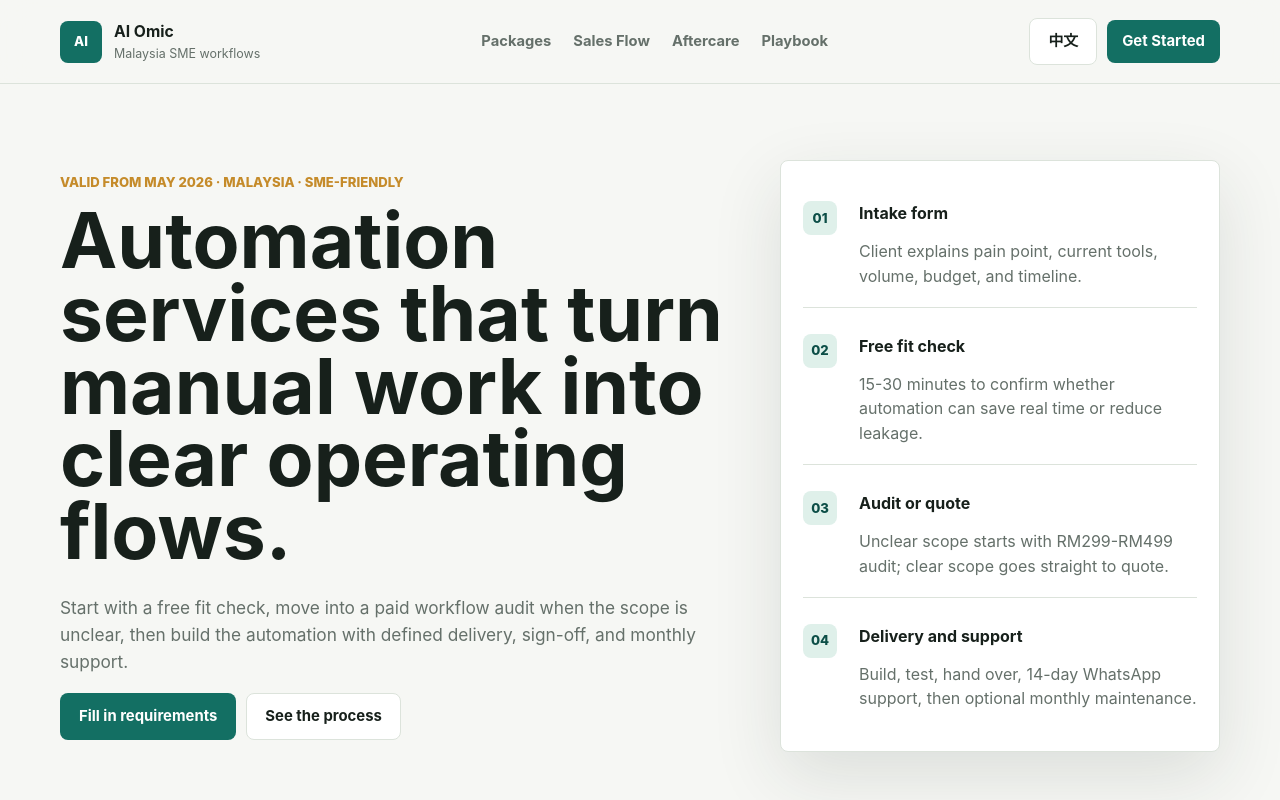
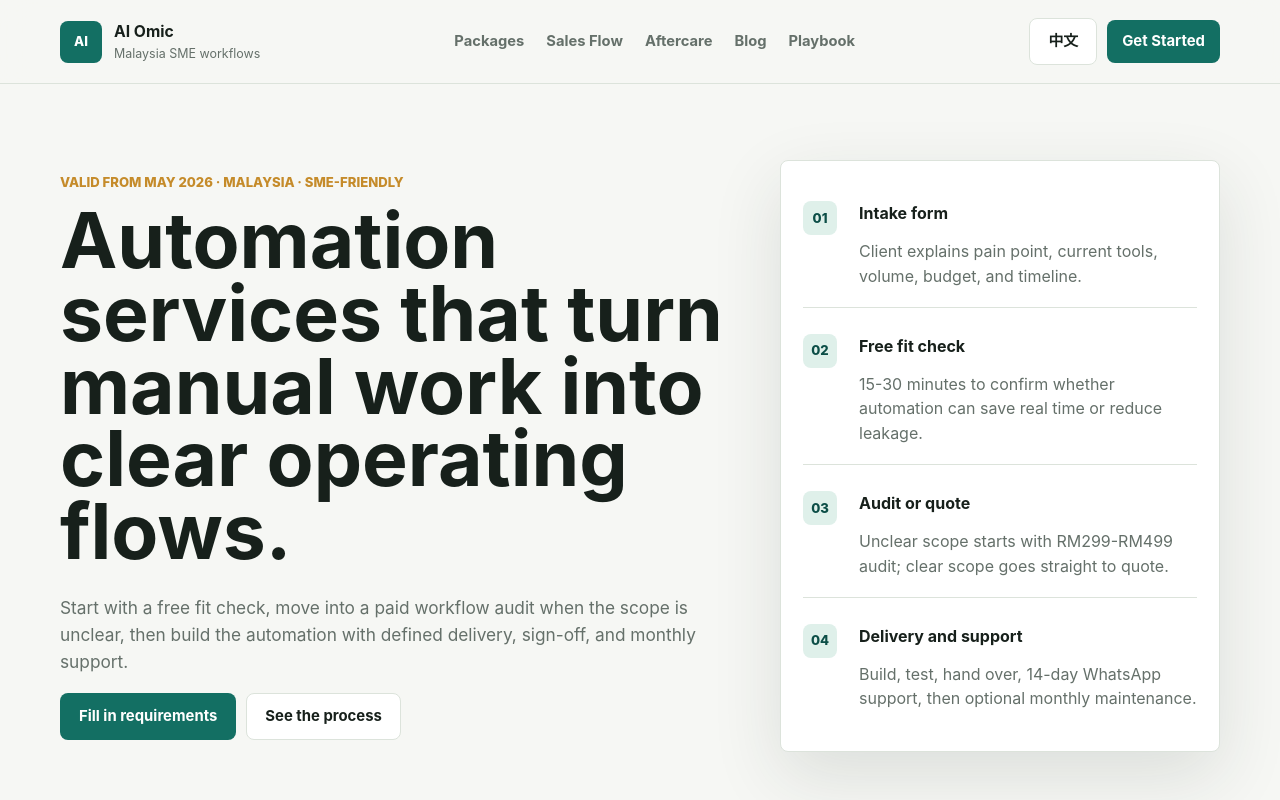
Before and after one commit to kktan1991/my-pricing, a website: page index.html in a window 1280 px wide. Shown: the top 800 px of the page. Drawn offline with Linux system fonts and the light colour scheme.

Commit message:
Add files via upload

```diff
--- a/index.html
+++ b/index.html
@@ -23,6 +23,7 @@
         <a href="#packages" data-i18n="navPackages">Packages</a>
         <a href="#sales" data-i18n="navSales">Sales Flow</a>
         <a href="#support" data-i18n="navSupport">Aftercare</a>
+        <a href="blog.html" data-i18n="navBlog">Blog</a>
         <a href="playbook.html" data-i18n="navPlaybook">Playbook</a>
       </nav>
       <div class="header-actions">
```
Also changed, not shown: intake-form.html (+1 -0 lines), playbook.html (+1 -0 lines), README.md.
